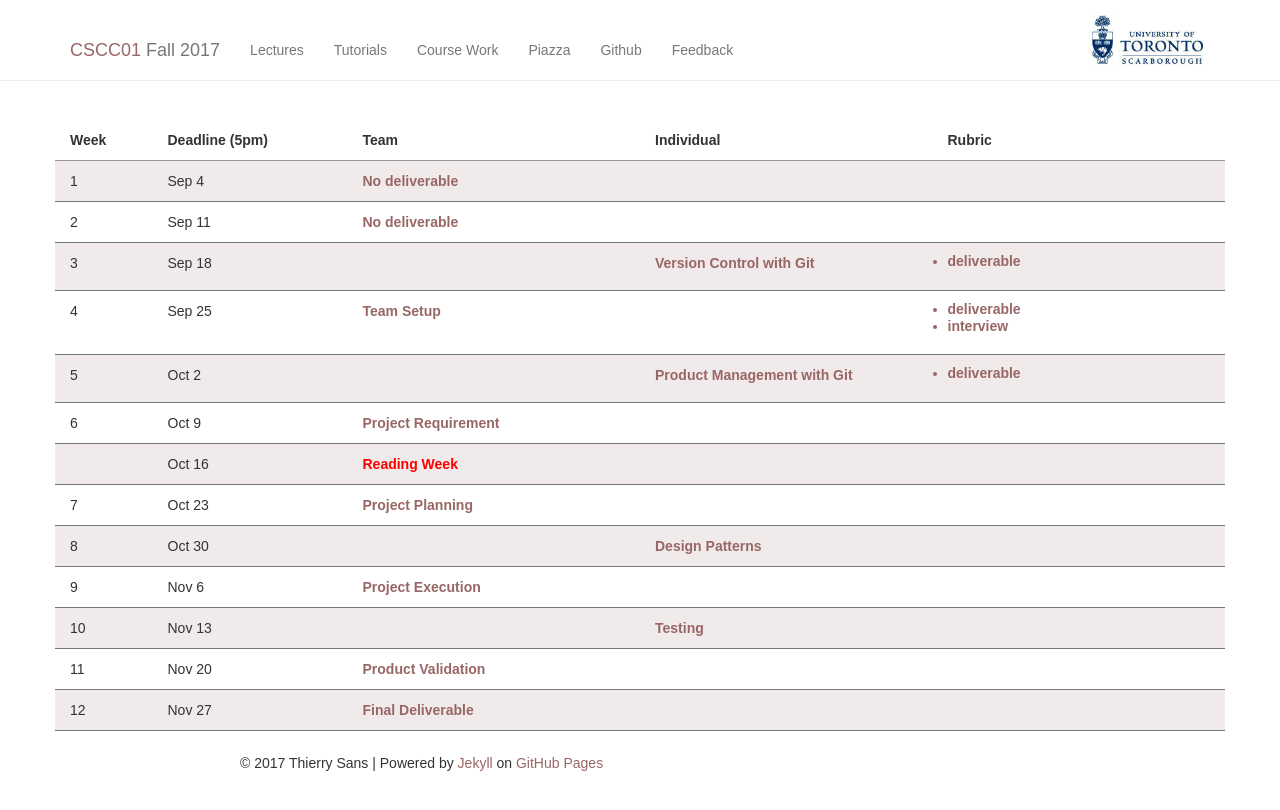
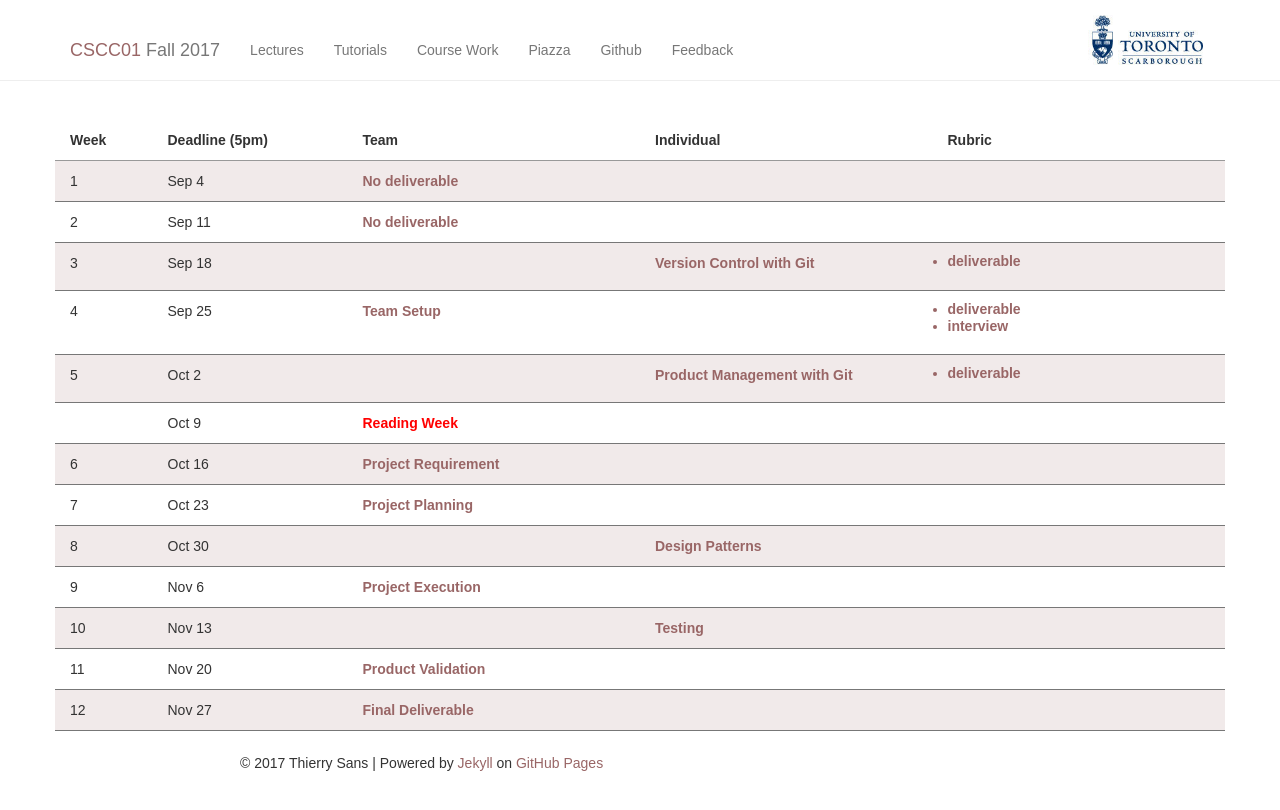
Before and after one commit to ThierrySans/CSCC01, a Jekyll site: the page built from work/index.md, in a window 1280 px wide and 900 px high. Shown: the top 810 px of the window. Built offline with Jekyll 4.4.1, drawn with Linux system fonts in a browser that asks for light colours.

Commit message:
work deadlines

```diff
--- a/_data/work.yml
+++ b/_data/work.yml
@@ -21,14 +21,14 @@
   rubric:
       - deliverable: https://grademy.work/rubric?id=C01F17-A2
 
+- break: <span class="em">Reading Week</span>
+
 - week: Project Requirement
   type: team
   handout: 06/
   # rubric:
   #   - deliverable: https://grademy.work/rubric?id=C01F17-D2
   #   - interview: https://grademy.work/rubric?id=C01F17-I2
-
-- break: <span class="em">Reading Week</span>
 
 - week: Project Planning
   type: team
```
